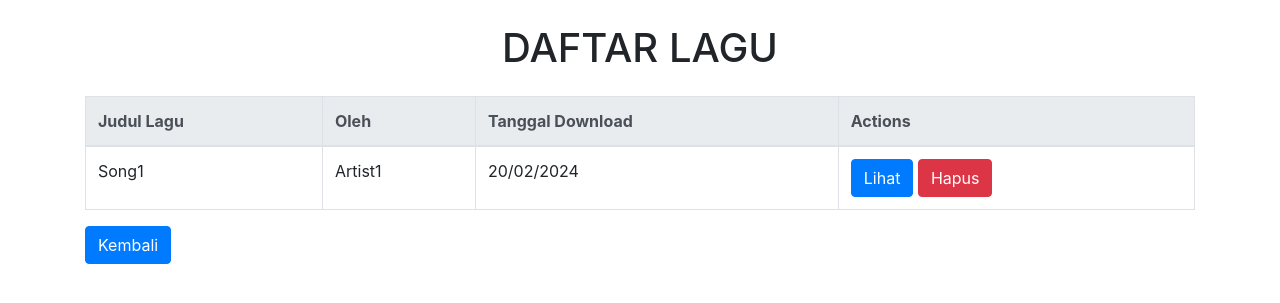
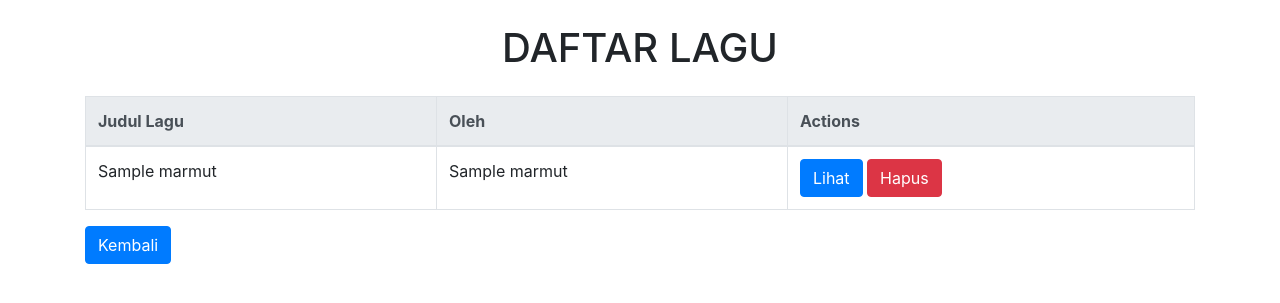
Before and after one commit to Basdat-E7/Marmut-TK3, a Django app: page /downloaded_songs/ in a window 1280 px wide. Shown: the top 303 px of the page. Run offline with Django 5.2, Linux system fonts and the light colour scheme; tables that the repository leaves empty hold one stand-in row (values such as "Sample post"); a database or web service that is not in the repository returns one stand-in record (values such as "Sample title"); some libraries are stand-ins or nearby versions.

Commit message:
views untuk lihat downloaded_songs dan hapus downloaded_songs, minor adjusment to navbar and dashboard

```diff
--- a/marmut_db/templates/downloaded_songs.html
+++ b/marmut_db/templates/downloaded_songs.html
@@ -13,21 +13,30 @@
                 <tr>
                     <th>Judul Lagu</th>
                     <th>Oleh</th>
-                    <th>Tanggal Download</th>
                     <th>Actions</th>
                 </tr>
             </thead>
             <tbody>
-                <tr>
-                    <td>Song1</td>
-                    <td>Artist1</td>
-                    <td>20/02/2024</td>
-                    <td>
-                        <a href="" class="btn btn-primary">Lihat</a>
-                        <a href="" class="btn btn-danger">Hapus</a>
-                    </td>
-                </tr>
-                <!-- Add more rows as needed -->
+                {% if downloaded_songs %}
+                    {% for song, artist, song_id in downloaded_songs %}
+                        <tr>
+                            <td>{{ song }}</td>
+                            <td>{{ artist }}</td>
+                            <td>
+                                <a href="#" class="btn btn-primary">Lihat</a>
+                                <form method="post" style="display: inline;">
+                                    {% csrf_token %}
+                                    <input type="hidden" name="song_id_to_delete" value="{{ song_id }}">
+                                    <button type="submit" class="btn btn-danger">Hapus</button>
+                                </form>
+                            </td>
+                        </tr>
+                    {% endfor %}
+                {% else %}
+                    <tr>
+                        <td colspan="3" class="text-center">Belum Ada Lagu yang Diunduh</td>
+                    </tr>
+                {% endif %}
             </tbody>
         </table>
         <a href="{% url 'marmut_db:show_main' %}" class="btn btn-primary">Kembali</a>
--- a/marmut_db/templates/navbar.html
+++ b/marmut_db/templates/navbar.html
@@ -11,7 +11,7 @@
             {% endif %}
 
             {% if request.session.premium_status == 'Premium' %}
-            <li><a href="">Downloaded Songs</a></li>
+            <li><a href="{% url 'marmut_db:downloaded_songs' %}">Downloaded Songs</a></li>
             {% endif %}
 
             {% if 'Podcaster' in request.session.roles %}
--- a/marmut_db/views.py
+++ b/marmut_db/views.py
@@ -294,7 +294,33 @@ def purchase_history(request):
     return render(request, "purchase_history.html")
 
 def downloaded_songs(request):
-    return render(request, "downloaded_songs.html")
+    email = request.session.get('email')
+    print(email)
+    if request.method == 'POST':
+        song_id_to_delete = request.POST.get('song_id_to_delete')
+        print(song_id_to_delete)
+        curr.execute("""
+            DELETE FROM marmut.downloaded_song
+            WHERE id_song = %s AND email_downloader = %s
+        """, [song_id_to_delete, email])
+        connection.commit()
+
+    # Query to get downloaded songs and their artists
+    curr.execute("""
+        SELECT k.judul, ak.nama, s.id_konten
+        FROM marmut.downloaded_song ds
+        JOIN marmut.song s ON ds.id_song = s.id_konten
+        JOIN marmut.artist a ON s.id_artist = a.id
+        JOIN marmut.konten k ON s.id_konten = k.id
+        JOIN marmut.akun ak ON ak.email = a.email_akun
+        WHERE ds.email_downloader = %s
+    """, [email])
+
+    downloaded_songs = curr.fetchall()
+    print(downloaded_songs)
+
+    # Pass the data to the template
+    return render(request, 'downloaded_songs.html', {'downloaded_songs': downloaded_songs})
 
 def search(request):
     query = request.GET.get('q')
```
Also changed, not shown: marmut_db/templates/dashboard.html (+19 -11 lines).
